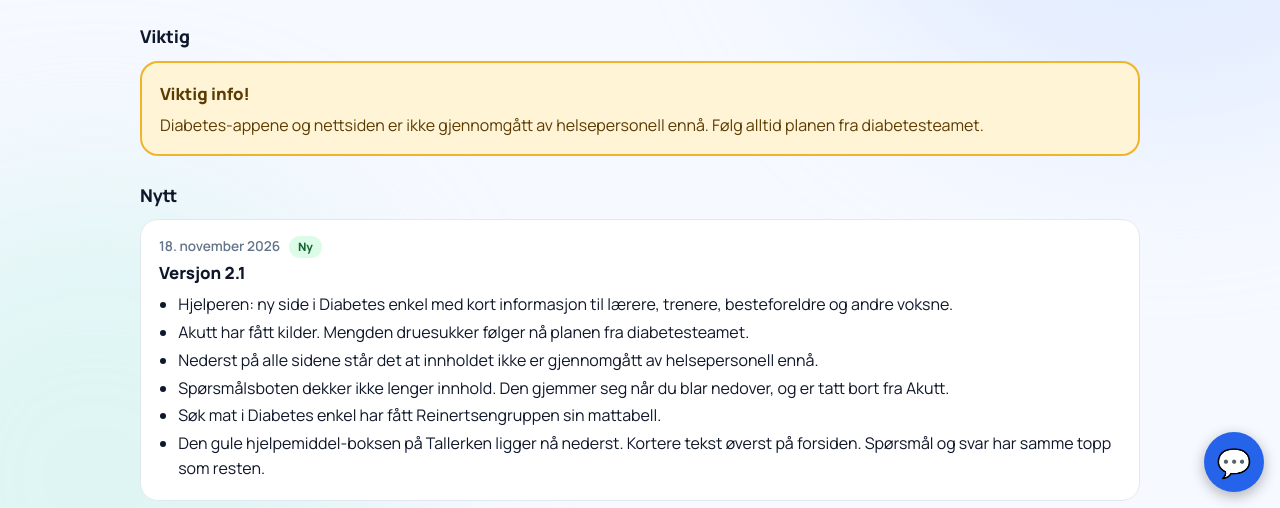
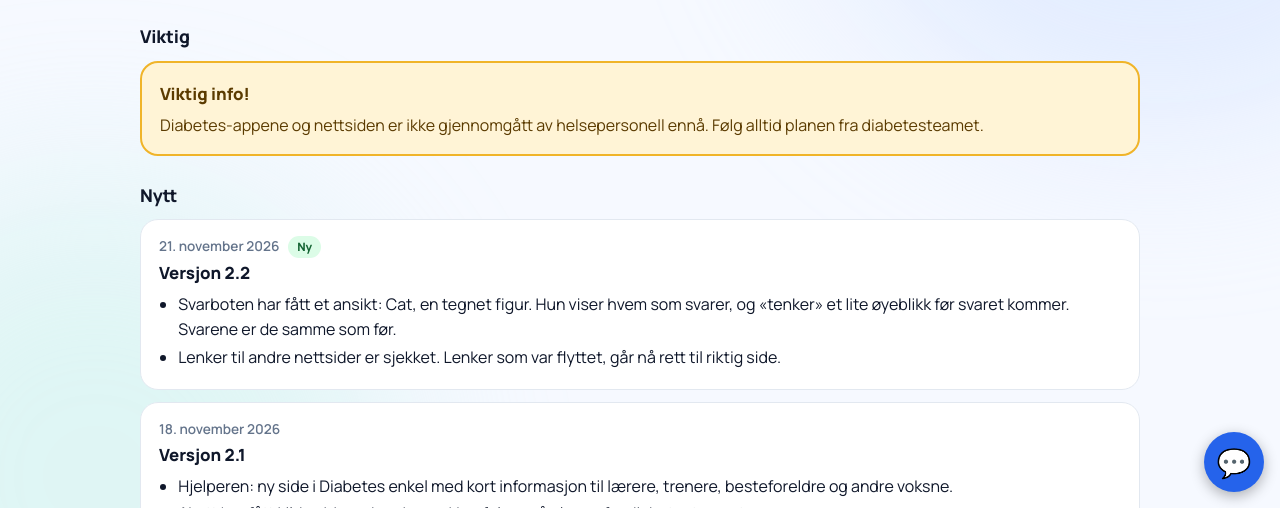
Before and after one commit to RedBeard94/Prosjekt-TR, a plain HTML site: page nyttig/diabetes/nytt/index.html in a window 1280 px wide. Shown: the part 292-800 px from the top of the page. Drawn offline with Linux system fonts and the light colour scheme.

Commit message:
Add files via upload

```diff
--- a/nyttig/diabetes/nytt/index.html
+++ b/nyttig/diabetes/nytt/index.html
@@ -274,7 +274,8 @@
   <h2>Viktig</h2>
   <div class="e v"><h3>Viktig info!</h3><p style="margin:6px 0 0">Diabetes-appene og nettsiden er ikke gjennomgått av helsepersonell ennå. Følg alltid planen fra diabetesteamet.</p></div>
   <h2>Nytt</h2>
-    <div class="e"><div class="d">18. november 2026 <span class="tag">Ny</span></div><h3>Versjon 2.1</h3><ul><li>Hjelperen: ny side i Diabetes enkel med kort informasjon til lærere, trenere, besteforeldre og andre voksne.</li><li>Akutt har fått kilder. Mengden druesukker følger nå planen fra diabetesteamet.</li><li>Nederst på alle sidene står det at innholdet ikke er gjennomgått av helsepersonell ennå.</li><li>Spørsmålsboten dekker ikke lenger innhold. Den gjemmer seg når du blar nedover, og er tatt bort fra Akutt.</li><li>Søk mat i Diabetes enkel har fått Reinertsengruppen sin mattabell.</li><li>Den gule hjelpemiddel-boksen på Tallerken ligger nå nederst. Kortere tekst øverst på forsiden. Spørsmål og svar har samme topp som resten.</li></ul></div>
+    <div class="e"><div class="d">21. november 2026 <span class="tag">Ny</span></div><h3>Versjon 2.2</h3><ul><li>Svarboten har fått et ansikt: Cat, en tegnet figur. Hun viser hvem som svarer, og «tenker» et lite øyeblikk før svaret kommer. Svarene er de samme som før.</li><li>Lenker til andre nettsider er sjekket. Lenker som var flyttet, går nå rett til riktig side.</li></ul></div>
+    <div class="e"><div class="d">18. november 2026</div><h3>Versjon 2.1</h3><ul><li>Hjelperen: ny side i Diabetes enkel med kort informasjon til lærere, trenere, besteforeldre og andre voksne.</li><li>Akutt har fått kilder. Mengden druesukker følger nå planen fra diabetesteamet.</li><li>Nederst på alle sidene står det at innholdet ikke er gjennomgått av helsepersonell ennå.</li><li>Spørsmålsboten dekker ikke lenger innhold. Den gjemmer seg når du blar nedover, og er tatt bort fra Akutt.</li><li>Søk mat i Diabetes enkel har fått Reinertsengruppen sin mattabell.</li><li>Den gule hjelpemiddel-boksen på Tallerken ligger nå nederst. Kortere tekst øverst på forsiden. Spørsmål og svar har samme topp som resten.</li></ul></div>
     <div class="e"><div class="d">17. november 2026</div><h3>Versjon 2.0</h3><ul><li>To versjoner: Diabetes og Diabetes enkel. Enkel er en egen app med store knapper, for barn og ungdom.</li><li>Du velger pumpe og sensor, så passer sidene bedre.</li><li>Ny Tallerken med fast sum, matgrupper, egne matvarer og måltider.</li><li>Skann strekkode og Reinertsengruppen sin mattabell.</li><li>Søk mat, Quiz og Akutt-side.</li><li>Svarbot om diabetes.</li><li>Min profil: pumpe og sensor, viktige personer, flytt til ny telefon og del matvarer med kode eller QR.</li><li>Ryddigere velgerside og forside, og «Gode sider» med lenker.</li><li>Egen personvernerklæring for Hjelpemidler for diabetikere.</li><li>Pinkode for å gå ut av Diabetes enkel, så barn ikke bytter ved et uhell.</li><li>Gode sider er ryddet i grupper med flere lenker.</li><li>Søket og svarboten er oppdatert med det nye. I enkel blir svarboten i enkel.</li><li>Alt finnes også på engelsk.</li></ul></div>
   <div class="e"><div class="d">24. oktober 2026</div><h3>Første versjon</h3><ul><li>Tallerkenen, innstillinger og sjekkliste, trendpiler og automatikk, tallene, mat og blodsukker.</li><li>Manualer, rettigheter og nyttig informasjon.</li></ul></div>
   <h2>Kommer</h2>
```
